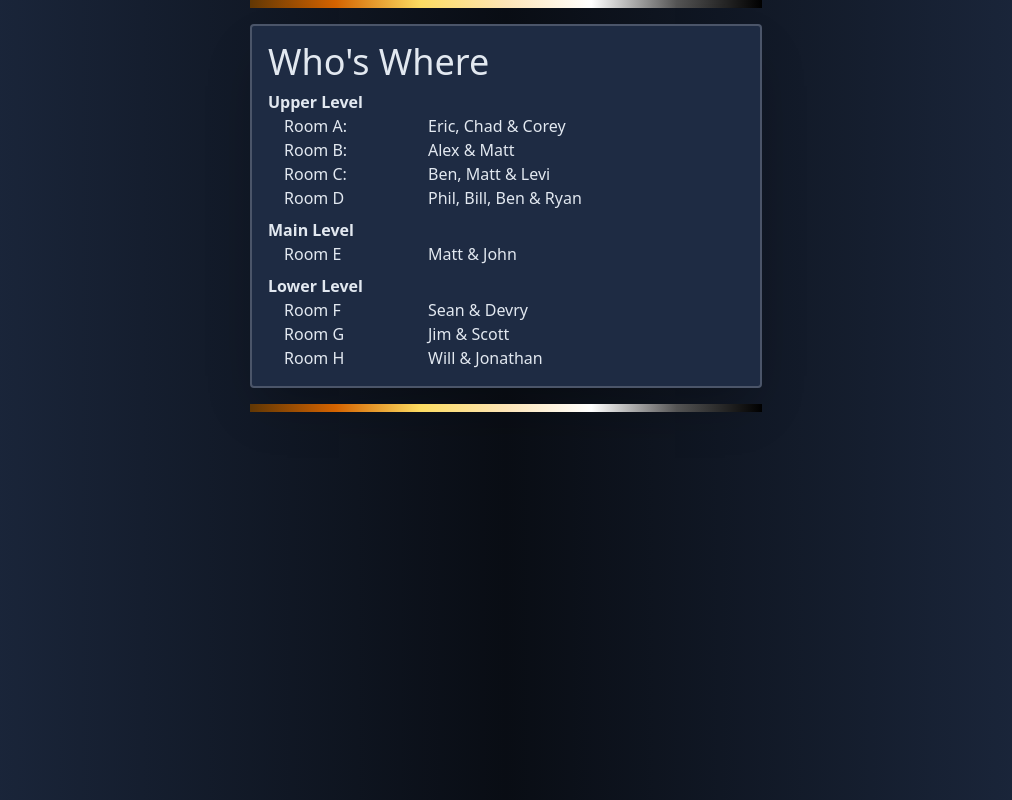
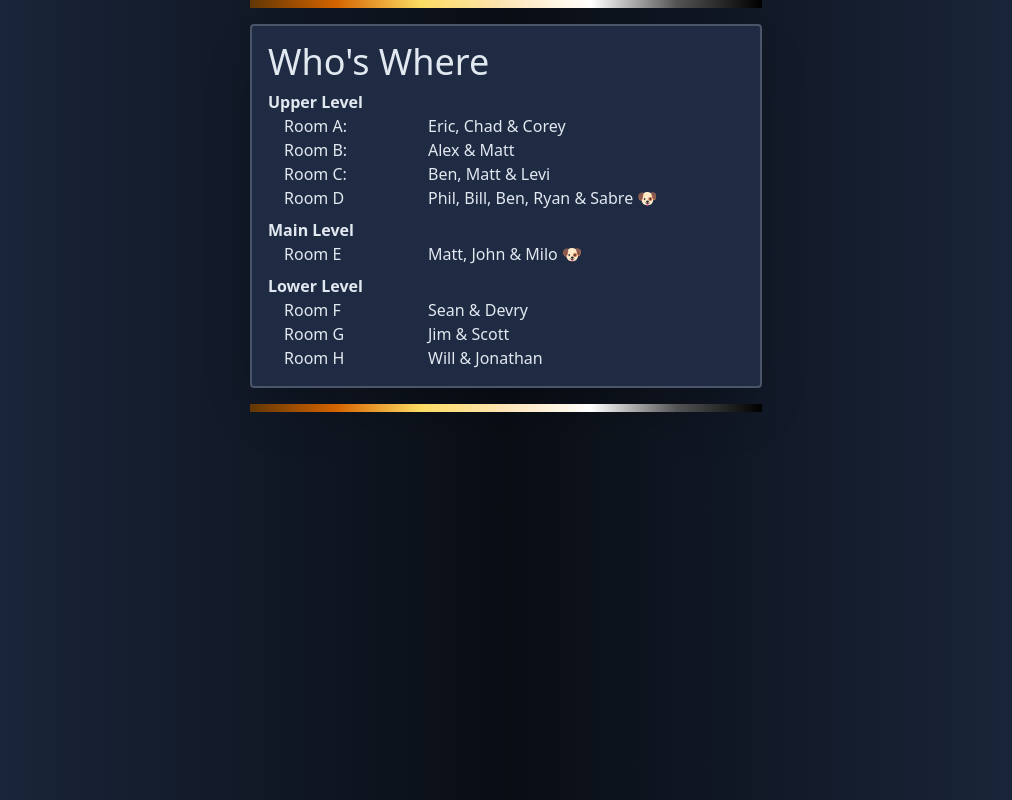
Before and after one commit to retzloff/deep-creek-disco, a SvelteKit app: page /rooms in a window 1280 px wide. Shown: the whole page, without its empty margins (134-1146 px from the left). Built offline with nearby package versions, Linux system fonts and the light colour scheme.

Commit message:
:pencil2: Adds dogs

```diff
--- a/src/routes/rooms/+page.svelte
+++ b/src/routes/rooms/+page.svelte
@@ -5,9 +5,9 @@
 		<dd><span>Room A: </span>Eric, Chad & Corey</dd>
 		<dd><span>Room B: </span>Alex & Matt</dd>
 		<dd><span>Room C: </span>Ben, Matt & Levi</dd>
-		<dd><span>Room D</span>Phil, Bill, Ben & Ryan</dd>
+		<dd><span>Room D</span>Phil, Bill, Ben, Ryan & Sabre 🐶</dd>
 		<dt>Main Level</dt>
-		<dd><span>Room E</span>Matt & John</dd>
+		<dd><span>Room E</span>Matt, John & Milo 🐶</dd>
 		<dt>Lower Level</dt>
 		<dd><span>Room F</span>Sean & Devry</dd>
 		<dd><span>Room G</span>Jim & Scott</dd>
```
